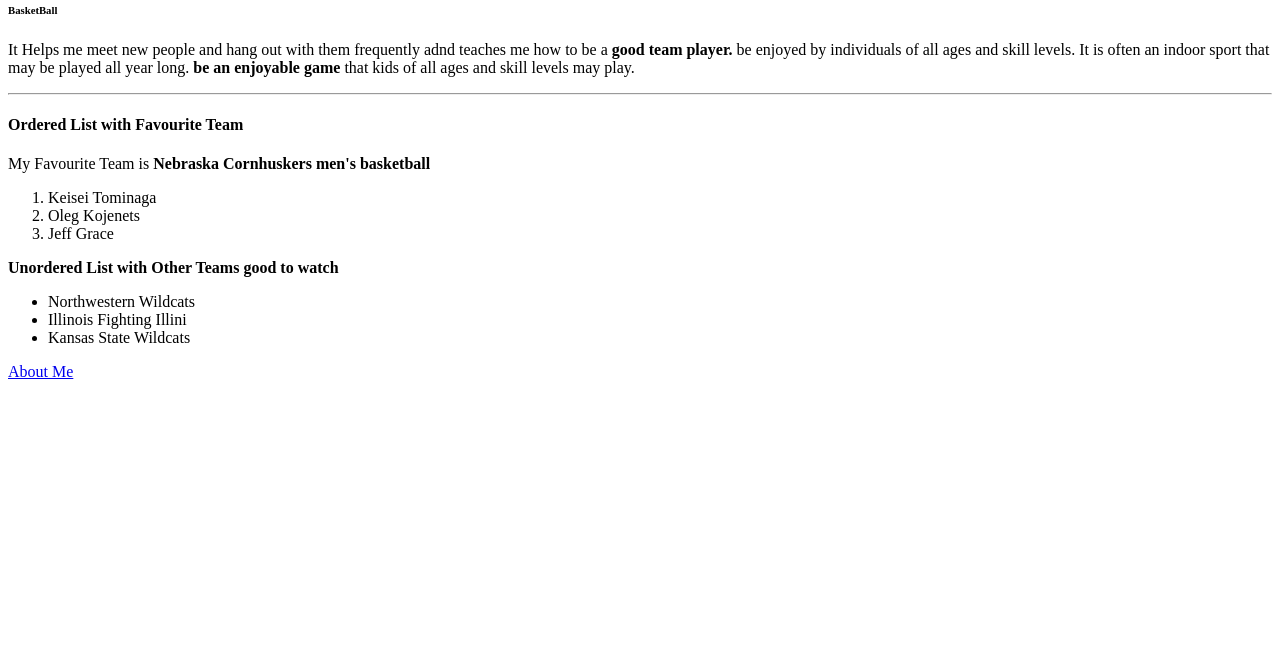
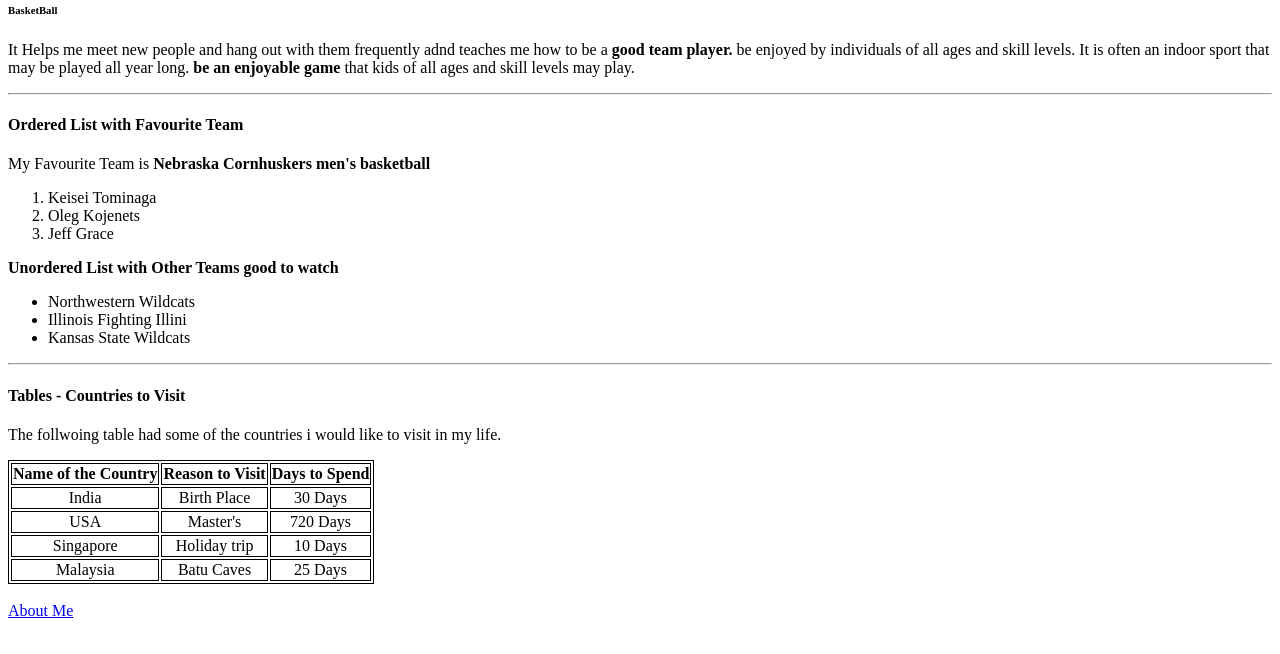
Before and after one commit to 44-563-Web-Apps-S23/44563-webapps-assignment-3-Jyothsnsa, a plain HTML site: page index.html in a window 1280 px wide. Shown: the part 66-720 px from the top of the page. Drawn offline with Linux system fonts and the light colour scheme.

Commit message:
Added table

```diff
--- a/index.html
+++ b/index.html
@@ -5,6 +5,11 @@
     <meta http-equiv="X-UA-Compatible" content="IE=edge">
     <meta name="viewport" content="width=device-width, initial-scale=1.0">
     <title>ASSINGMENT 3</title>
+    <style>
+        table, th, td{
+            border: 1px solid;
+        }
+    </style>
 </head>
 
 <body>
@@ -31,6 +36,39 @@
         <li>Kansas State Wildcats</li>
     </ul>
 
+    <hr>
+    <h4>Tables - Countries to Visit</h4>
+    <p>The follwoing table had some of the countries i would like to visit in my life.</p>
+    <table style="text-align:center;">
+        <thead >
+            <tr>
+                <th>Name of the Country </th>
+                <th>Reason to Visit </th>
+                <th>Days to Spend</th>
+            </tr>
+            <tr>
+                <td>India</td>
+                <td>Birth Place </td>
+                <td>30 Days</td>
+            </tr>
+            <tr>
+                <td>USA</td>
+                <td>Master's </td>
+                <td>720 Days </td>
+            </tr>
+            <tr>
+                <td>Singapore</td>
+                <td> Holiday trip </td>
+                <td>10 Days</td>
+            </tr>
+            <tr>
+                <td>Malaysia </td>
+                <td> Batu Caves </td>
+                <td>25 Days</td>
+            </tr>
+        </thead>
+    </table>
+    <br>
     <a href="./aboutme.html">About Me</a>
 
 </body>
```
